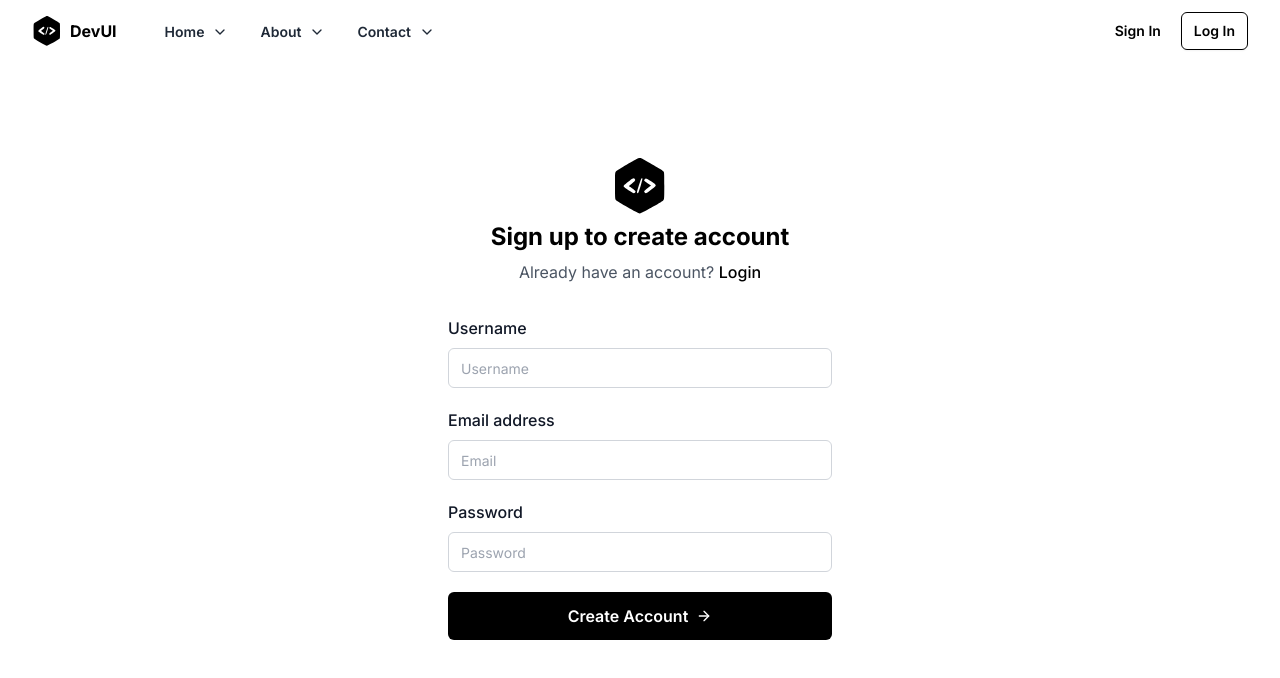
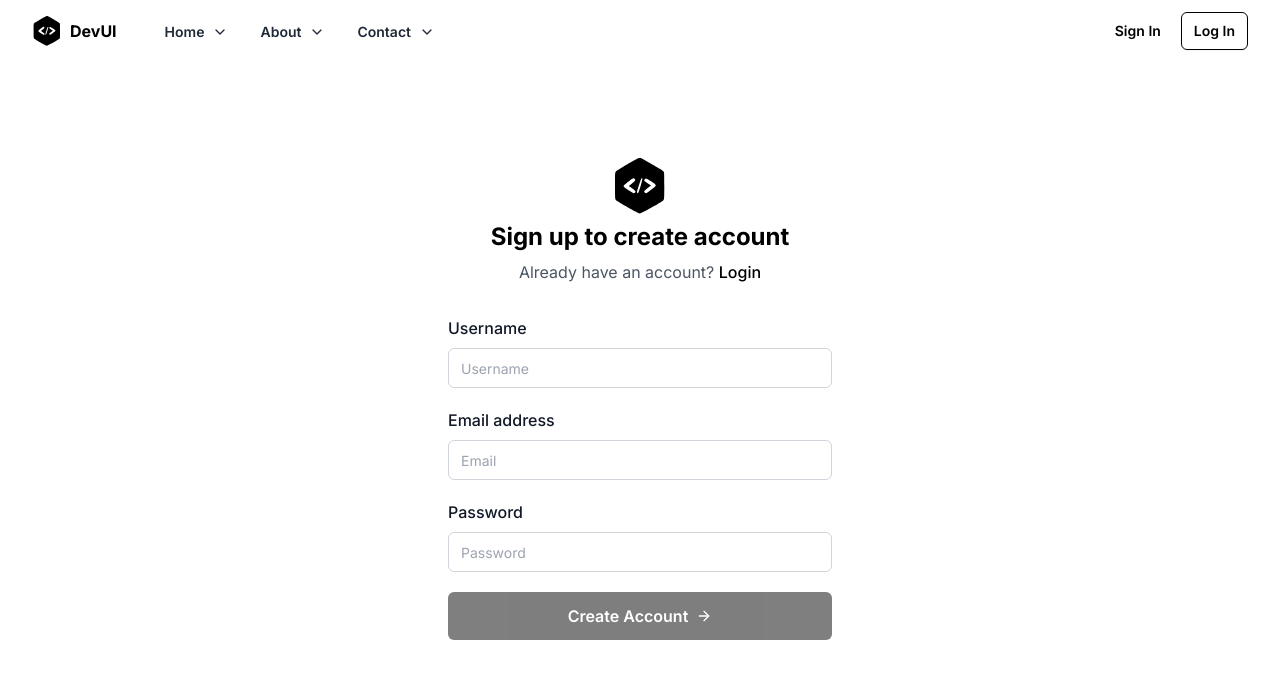
Before and after one commit to Parag0712/next-auth-app, a Next.js app: page /register in a window 1280 px wide. Shown: the top 678 px of the page. Built offline with nearby package versions, Linux system fonts and the light colour scheme.

Commit message:
register api integrated

```diff
--- a/src/app/login/page.tsx
+++ b/src/app/login/page.tsx
@@ -1,7 +1,8 @@
 "use client"
 import Link from 'next/link'
-import React, { FormEvent, useState } from 'react'
+import React, { FormEvent, useEffect, useState } from 'react'
 import toast from 'react-hot-toast';
+import { user } from '../types/api';
 
 function Login() {
 
@@ -11,11 +12,27 @@ function Login() {
         username:""
     });
 
-    const loginHandler = (e:FormEvent<HTMLFormElement>)=>{
-        e.preventDefault();
-        console.log(user);
+    const [buttonDisabled, setButtonDisable] = useState(true);
+    const [loading, setLoading] = useState(false);
 
+    const loginHandler = async (e:FormEvent<HTMLFormElement>)=>{
+        try {
+            e.preventDefault();
+
+
+        } catch (error) {
+
+        }
     }
+
+    useEffect(() => {
+        if (user.email.length > 0 && user.username!.length > 0 && user.password.length > 0) {
+            setButtonDisable(false)
+        } else {
+            setButtonDisable(true)
+        }
+    }, [user])
+
     return (
         <>
             <section>
@@ -99,9 +116,9 @@ function Login() {
                                 <div>
                                     <button
                                         type="submit"
-                                        className="inline-flex w-full items-center justify-center rounded-md bg-black px-3.5 py-2.5 font-semibold leading-7 text-white hover:bg-black/80"
+                                        className={`inline-flex w-full items-center justify-center rounded-md bg-black px-3.5 py-2.5 font-semibold  leading-7 text-white hover:bg-black/80 ${buttonDisabled?"opacity-50 cursor-not-allowed":""}`}
                                     >
-                                        Sign In{" "}
+                                        {loading?"loading":"Sign In"}
                                         <svg
                                             xmlns="http://www.w3.org/2000/svg"
                                             width="16"
--- a/src/app/register/page.tsx
+++ b/src/app/register/page.tsx
@@ -2,22 +2,55 @@
 import axios from 'axios'
 import Link from 'next/link'
 import { useRouter } from 'next/navigation'
-import React, { FormEvent, useState } from 'react'
+import React, { FormEvent, useEffect, useState } from 'react'
+import { user } from '../types/api'
+import toast, { Toaster } from 'react-hot-toast'
 
 
 function Register() {
-    const [user,setUser] = useState<user>({
-        email:"",
-        password:"",
-        username:""
+    const router = useRouter();
+
+    const [user, setUser] = useState<user>({
+        email: "",
+        password: "",
+        username: ""
     })
 
-    const registerHandler = (e:FormEvent<HTMLFormElement>)=>{
-        e.preventDefault()
+    const [buttonDisabled, setButtonDisable] = useState(true);
+    const [loading, setLoading] = useState(false);
+
+    const registerHandler = async (e: FormEvent<HTMLFormElement>) => {
+        e.preventDefault();
+        setLoading(true)
+        try {
+            const response = await axios.post("/api/users/register", user);
+            console.log("Sign success", response.data);
+            toast.success(response.data.message);
+            router.push("/profile");
+        } catch (error: any) {
+            console.log(error);
+            toast.error(error.response.data.error || error);
+            setLoading(false);
+        } finally {
+            setLoading(false);
+        }
     }
+
+    useEffect(() => {
+        if (user.email.length > 0 && user.username!.length > 0 && user.password.length > 0) {
+            setButtonDisable(false)
+        } else {
+            setButtonDisable(true)
+        }
+    }, [user])
+
     return (
         <section>
             <div className="flex items-center justify-center px-4 py-10 sm:px-6 sm:py-16 lg:px-8 lg:py-24">
+                <Toaster
+                    position="bottom-center"
+                    reverseOrder={false}
+                />
                 <div className="xl:mx-auto xl:w-full xl:max-w-sm 2xl:max-w-md">
                     <div className="mb-2 flex justify-center">
                         <svg
@@ -46,7 +79,7 @@ function Register() {
                             Login
                         </Link>
                     </p>
-                    <form  className="mt-8" onSubmit={registerHandler}>
+                    <form className="mt-8" onSubmit={registerHandler}>
                         <div className="space-y-5">
                             <div>
                                 <label
@@ -58,7 +91,7 @@ function Register() {
                                 <div className="mt-2">
                                     <input
                                         value={user.username}
-                                        onChange={(e)=>setUser({...user,username:e.target.value})}
+                                        onChange={(e) => setUser({ ...user, username: e.target.value })}
                                         className="flex h-10 w-full rounded-md border border-gray-300 bg-transparent px-3 py-2 text-sm placeholder:text-gray-400 focus:outline-none focus:ring-1 focus:ring-gray-400 focus:ring-offset-1 disabled:cursor-not-allowed disabled:opacity-50"
                                         type="text"
                                         placeholder="Username"
@@ -76,7 +109,7 @@ function Register() {
                                 <div className="mt-2">
                                     <input
                                         value={user.email}
-                                        onChange={(e)=>setUser({...user,email:e.target.value})}
+                                        onChange={(e) => setUser({ ...user, email: e.target.value })}
                                         className="flex h-10 w-full rounded-md border border-gray-300 bg-transparent px-3 py-2 text-sm placeholder:text-gray-400 focus:outline-none focus:ring-1 focus:ring-gray-400 focus:ring-offset-1 disabled:cursor-not-allowed disabled:opacity-50"
                                         type="email"
                                         placeholder="Email"
@@ -96,7 +129,7 @@ function Register() {
                                 <div className="mt-2">
                                     <input
                                         value={user.password}
-                                        onChange={(e)=>setUser({...user,password:e.target.value})}
+                                        onChange={(e) => setUser({ ...user, password: e.target.value })}
                                         className="flex h-10 w-full rounded-md border border-gray-300 bg-transparent px-3 py-2 text-sm placeholder:text-gray-400 focus:outline-none focus:ring-1 focus:ring-gray-400 focus:ring-offset-1 disabled:cursor-not-allowed disabled:opacity-50"
                                         type="password"
                                         placeholder="Password"
@@ -106,10 +139,11 @@ function Register() {
                             </div>
                             <div>
                                 <button
+                                    disabled={buttonDisabled}
                                     type="submit"
-                                    className="inline-flex w-full items-center justify-center rounded-md bg-black px-3.5 py-2.5 font-semibold leading-7 text-white hover:bg-black/80"
+                                    className={`inline-flex w-full items-center justify-center rounded-md bg-black px-3.5 py-2.5 font-semibold  leading-7 text-white hover:bg-black/80 ${buttonDisabled ? "opacity-50 cursor-not-allowed" : ""}`}
                                 >
-                                    Create Account
+                                    {loading ? "loading" : "Create Account"}
                                     <svg
                                         xmlns="http://www.w3.org/2000/svg"
                                         width="16"
--- /dev/null
+++ b/src/app/types/api.ts
@@ -0,0 +1,5 @@
+export type user = {
+    username?: string,
+    password: string,
+    email: string
+}
```
Also changed, not shown: src/app/api/users/me/route.ts (+4 -4 lines), src/app/api/users/register/route.ts (line endings or trailing spaces).
